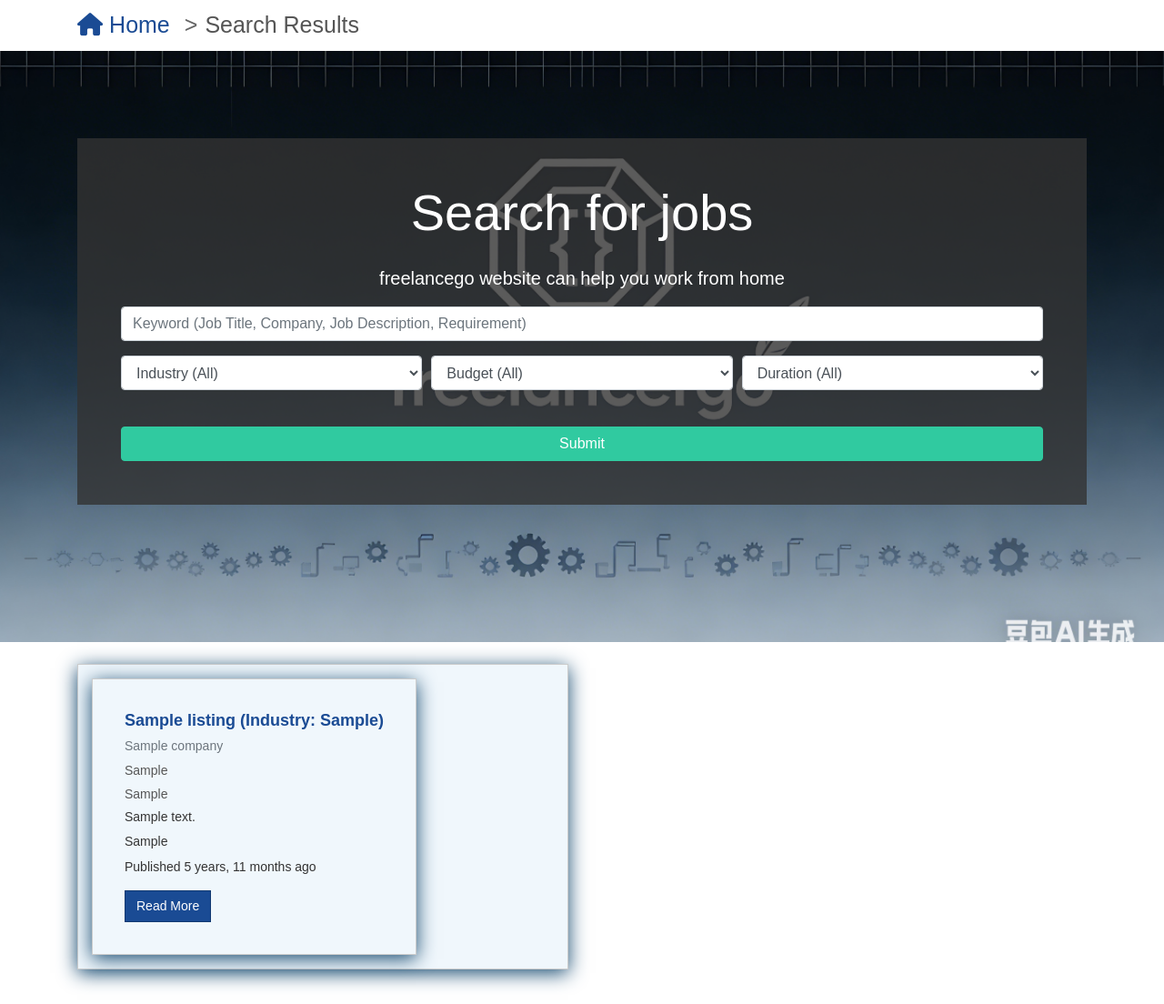
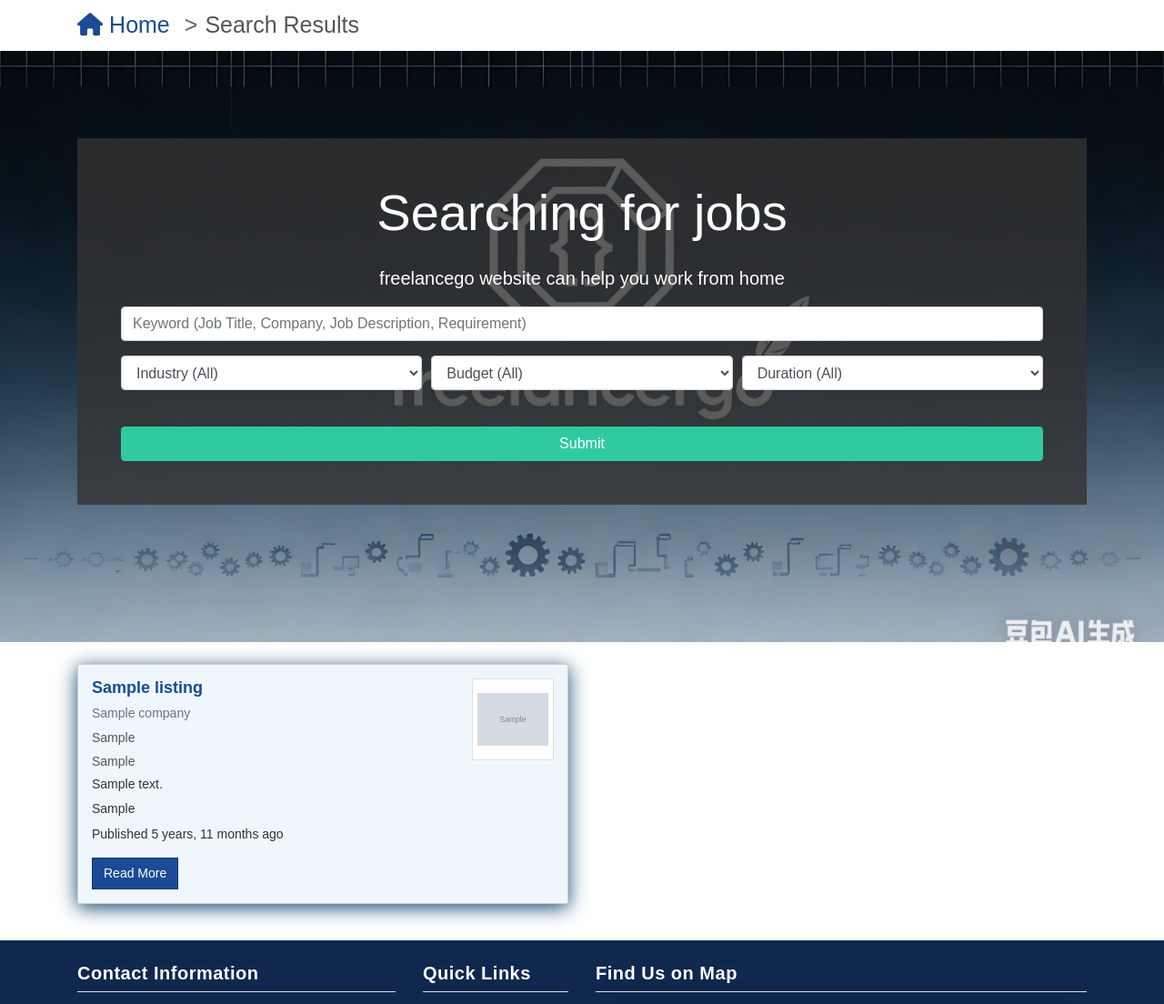
Before and after one commit to Lucifinel1123/Erb8-gp, a Django app: page /listings/search/ in a window 1280 px wide. Shown: the part 337-1441 px from the top of the page at 91% size. Run offline with Django 5.2, Linux system fonts and the light colour scheme; tables that the repository leaves empty hold one stand-in row (values such as "Sample post"); grey boxes marked "Sample" are stand-in pictures; some libraries are stand-ins or nearby versions.

Commit message:
final update

```diff
--- a/templates/listings/search.html
+++ b/templates/listings/search.html
@@ -6,6 +6,7 @@
   | Search
 {% endblock title %}
 {% block content %}
+  <!-- Custom  -->
   <!-- Custom  -->
   <style>
     body {
@@ -250,7 +251,7 @@
     <div class="container text-center">
       <div class="home-search p-5">
         <div class="overlay p-5">
-          <h1 class="display-4 mb-4">Search for jobs</h1>
+          <h1 class="display-4 mb-4">Searching for jobs</h1>
           <p class="lead">freelancego website can help you work from home</p>
           <div class="search">
             <form action={% url "listings:search" %} method = "GET">
@@ -312,12 +313,9 @@
           {% for listing in listings %}
             <div class="job-col">
               <div class="card">
-                <div class="card columns">
-                  <div class="card-body">
-                    <h4 class="card-title">{{ listing.title }} (Industry: {{ listing.industry }})</h4>
-                    <a href="{% url 'companies:company' listing.company.id %}">
+                <div class="card-info">
+                  <h4 class="card-title">{{ listing.title }}</h4>
                   <h6 class="card-subtitle text-muted mb-2">{{ listing.company }}</h6>
-                    </a>
                   <p class="card-subtitle">{{ listing.budget }}</p>
                   <p class="card-subtitle">{{ listing.duration }}</p>
                   <p class="card-text">{{ listing.description|truncatechars:150 }}</p>
@@ -326,6 +324,8 @@
                   <a href="{% url 'listings:listing' listing.id %}"
                      class="btn btn-outline-primary">Read More</a>
                 </div>
+                <div class="card-logo">
+                  <img src="{{ listing.company.logo.url }}" alt="{{ listing.company }} Logo">
                 </div>
               </div>
             </div>
--- a/templates/partials/_footer.html
+++ b/templates/partials/_footer.html
@@ -15,67 +15,72 @@
                         <div class="mb-3 d-flex align-items-center">
                             <i class="fas fa-envelope-open me-3" style="width: 20px;"></i>
                             <span>
-                                <a href="mailto:contact@freelancergo.co" class="text-white text-decoration-none">
-                                    contact@freelancergo.co
-                                </a>
+                                <a href="mailto:contact@freelancergo.co"
+                                   class="text-white text-decoration-none">contact@freelancergo.co</a>
                             </span>
                         </div>
                         <div class="mb-3 d-flex align-items-center">
                             <i class="fa-solid fa-clock me-3" style="width: 20px;"></i>
                             <span>Office Hours: 10:00AM - 7:00PM</span>
                         </div>
-                        <div class="d-flex align-items-start">
-                            <i class="fa-solid fa-location-dot me-3 mt-1" style="width: 20px;"></i>
+                        <div class="mb-3 d-flex align-items-start">
+                            <i class="fa-solid fa-location-dot mt-1 " style="width: 30px;"></i>
                             <span>Room 801, Wong Tze Building, 71 Hoi Yuen Road, Kwun Tong, Kowloon, Hong Kong</span>
                         </div>
                     </div>
                 </div>
-
                 <!-- Quick Links -->
                 <div class="col-lg-2 col-md-6 mb-4">
                     <h5 class="mb-3 border-bottom pb-2">Quick Links</h5>
                     <ul class="list-unstyled">
                         <li class="mb-2">
-                            <a href="{% url 'pages:index' %}" class="text-white text-decoration-none">
-                                <i class="fas fa-home me-2"></i>Home
+                            <a href="{% url 'pages:index' %}"
+                               class="text-white text-decoration-none">
+                                <i class="fas fa-home me-2"></i> Home
                             </a>
                         </li>
                         <li class="mb-2">
-                            <a href="{% url 'pages:about' %}" class="text-white text-decoration-none">
-                                <i class="fas fa-info-circle me-2"></i>About
+                            <a href="{% url 'pages:about' %}"
+                               class="text-white text-decoration-none">
+                                <i class="fas fa-info-circle me-2"></i> About
                             </a>
                         </li>
                         <li class="mb-2">
-                            <a href="{% url 'listings:index' %}" class="text-white text-decoration-none">
-                                <i class="fas fa-briefcase me-2"></i>Job Listings
+                            <a href="{% url 'listings:index' %}"
+                               class="text-white text-decoration-none">
+                                <i class="fas fa-briefcase me-2"></i> Job Listings
                             </a>
                         </li>
                         {% if user.is_authenticated %}
                             <li class="mb-2">
-                            <a href="{% url 'accounts:dashboard' %}" class="text-white text-decoration-none">
-                                <i class="fas fa-tachometer-alt me-2"></i>Dashboard
+                                <a href="{% url 'accounts:dashboard' %}"
+                                   class="text-white text-decoration-none">
+                                    <i class="fas fa-tachometer-alt me-2"></i> Dashboard
                                 </a>
                             </li>
                         {% else %}
                             <li class="mb-2">
-                            <a href="{% url 'accounts:login' %}" class="text-white text-decoration-none">
-                                <i class="fas fa-sign-in-alt me-2"></i>Login
+                                <a href="{% url 'accounts:login' %}"
+                                   class="text-white text-decoration-none">
+                                    <i class="fas fa-sign-in-alt me-2"></i> Login
                                 </a>
                             </li>
                             <li class="mb-2">
-                            <a href="{% url 'accounts:register' %}" class="text-white text-decoration-none">
+                                <a href="{% url 'accounts:register' %}"
+                                   class="text-white text-decoration-none">
                                     <i class="fas fa-user-plus me-2"></i>Register
                                 </a>
                             </li>
                         {% endif %}
                     </ul>
                 </div>
-
                 <!-- Map Section -->
                 <div class="col-lg-6 col-md-12 mb-4">
                     <h5 class="mb-3 border-bottom pb-2">Find Us on Map</h5>
                     <div class="map-container rounded overflow-hidden shadow-lg position-relative">
-                        <div class="map-placeholder position-absolute top-0 start-0 w-100 h-100 bg-light d-flex align-items-center justify-content-center text-center p-4" style="z-index: 1; display: flex;">
+                        <div class="map-placeholder position-absolute top-0 start-0 w-100 h-100 bg-light d-flex align-items-center justify-content-center text-center p-4"
+                             style="z-index: 1;
+                                    display: flex">
                             <div>
                                 <i class="fas fa-map-marker-alt fa-2x mb-3 text-danger"></i>
                                 <p class="mb-0">
@@ -88,7 +93,9 @@
                         <iframe src="https://www.google.com/maps/embed?pb=!1m18!1m12!1m3!1d3691.676418824229!2d114.22431477499293!3d22.31217637969453!2m3!1f0!2f0!3f0!3m2!1i1024!2i768!4f13.1!3m3!1m2!1s0x3404014f5c6c0001%3A0x6e5f4b2b9b4c4c4c!2sWong%20Tze%20Building%2C%2071%20Hoi%20Yuen%20Rd%2C%20Kwun%20Tong%2C%20Hong%20Kong!5e0!3m2!1sen!2sus!4v1690000000000&q=Room+801+Wong+Tze+Building+71+Hoi+Yuen+Road+Kwun+Tong+Kowloon+Hong+Kong&z=17&output=embed&maptype=roadmap&markers=color:red%7Clabel:Office%7C22.312176,114.226503"
                                 width="100%"
                                 height="250"
-                                style="border:0; position: relative; z-index: 2;"
+                                style="border:0;
+                                       position: relative;
+                                       z-index: 2"
                                 allowfullscreen=""
                                 loading="lazy"
                                 referrerpolicy="no-referrer-when-downgrade"
@@ -109,8 +116,7 @@
                                 <i class="fas fa-external-link-alt me-1"></i>
                                 Open in Google Maps
                             </a>
-                            <button onclick="refreshMap()"
-                                    class="btn btn-sm btn-outline-light">
+                            <button onclick="refreshMap()" class="btn btn-sm btn-outline-light">
                                 <i class="fas fa-redo me-1"></i>
                                 Reload Map
                             </button>
@@ -118,7 +124,6 @@
                     </div>
                 </div>
             </div>
-
             <!-- Copyright -->
             <div class="row mt-4 pt-3 border-top">
                 <div class="col-12 text-center">
```
Also changed, not shown: templates/companies/HR_dashboard.html (+30 -28 lines). Lines whose indentation alone changed are shown as unchanged.
